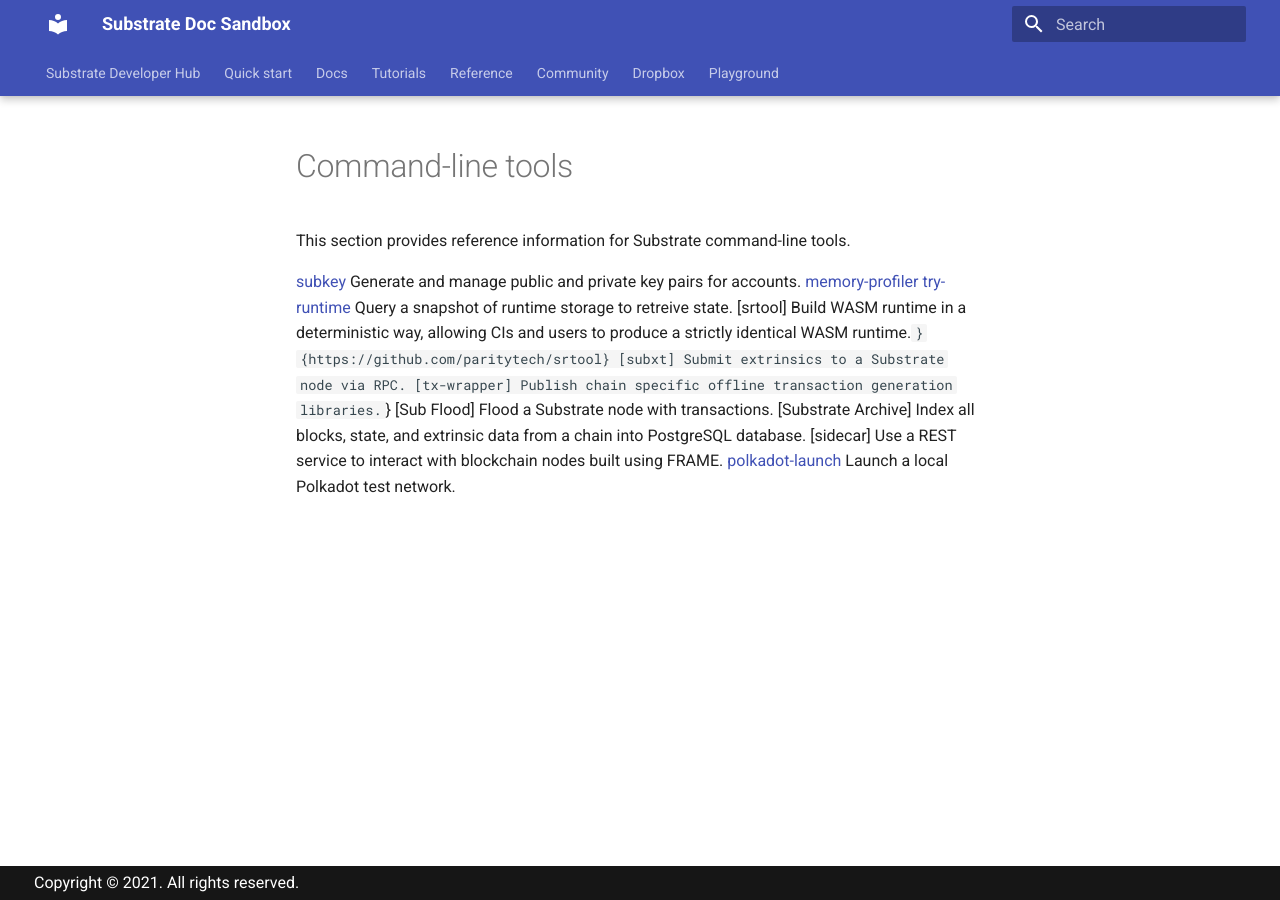
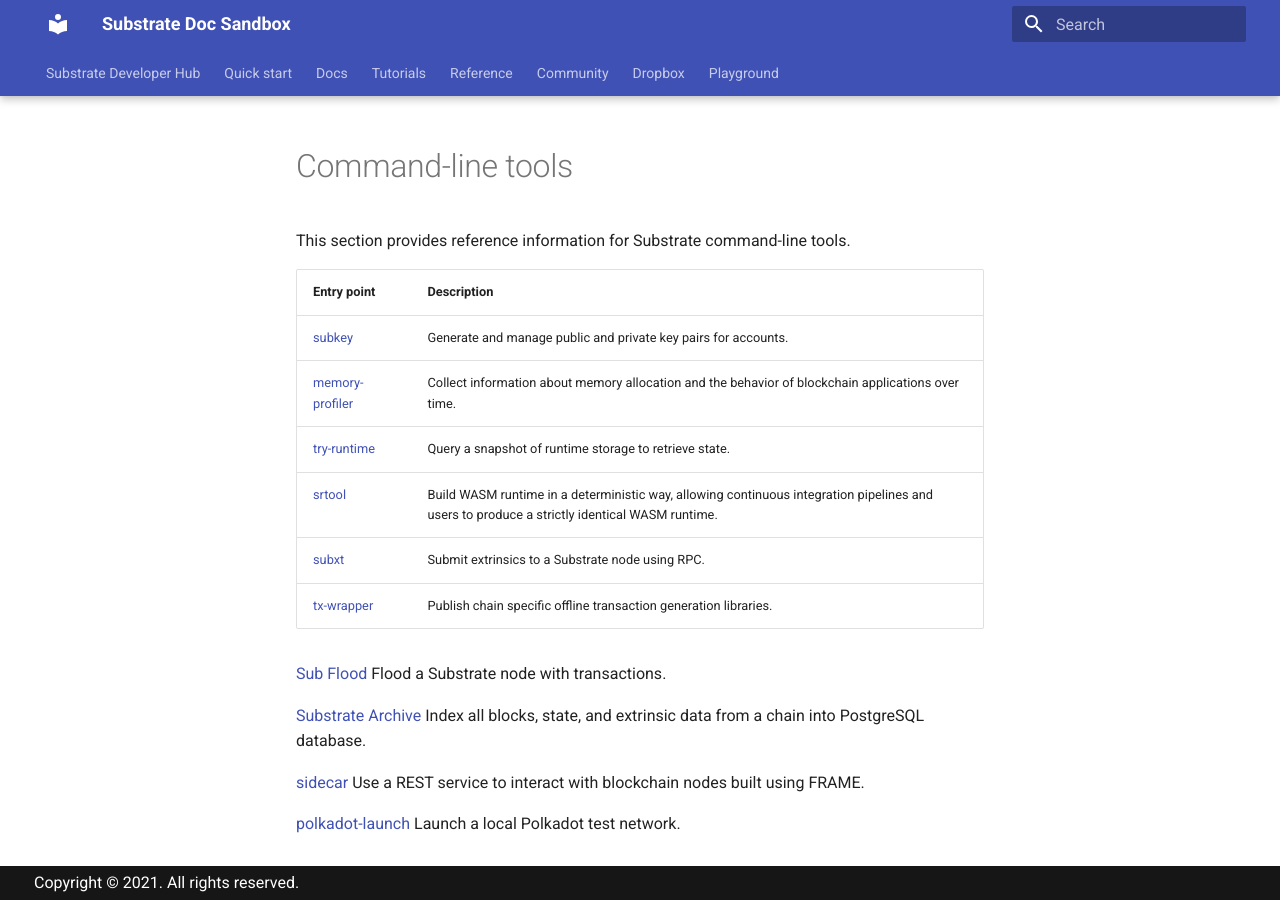
Before and after one commit to polkadot-developers/docs-sandbox, an MkDocs documentation site: the page built from source/docs/reference/command-line-tools/index.md, in a window 1280 px wide. Built offline with MkDocs 1.6.1 and Material for MkDocs 9.7.7, drawn with Linux system fonts in a browser that asks for light colours.

Commit message:
Make the first page a table

```diff
--- a/source/docs/reference/command-line-tools/index.md
+++ b/source/docs/reference/command-line-tools/index.md
@@ -2,14 +2,19 @@
 
 This section provides reference information for Substrate command-line tools.
 
-[subkey](./subkey.md) Generate and manage public and private key pairs for accounts.
-[memory-profiler](./memory-profiling)
-[try-runtime](/v3/tools/try-runtime) Query a snapshot of runtime storage to retreive state.
-[srtool] Build WASM runtime in a deterministic way, allowing CIs and users to produce a strictly identical WASM runtime.`}
-{https://github.com/paritytech/srtool}
-[subxt] Submit extrinsics to a Substrate node via RPC.
-[tx-wrapper] Publish chain specific offline transaction generation libraries.`}
-[Sub Flood] Flood a Substrate node with transactions.
-[Substrate Archive] Index all blocks, state, and extrinsic data from a chain into PostgreSQL database.
-[sidecar] Use a REST service to interact with blockchain nodes built using FRAME.
+| Entry point | Description
+| ----------- | -----------
+| [subkey](./subkey.md) | Generate and manage public and private key pairs for accounts.
+| [memory-profiler](./memory-profiling) | Collect information about memory allocation and the behavior of blockchain applications over time.
+| [try-runtime](/v3/tools/try-runtime) | Query a snapshot of runtime storage to retrieve state.
+| [srtool](https://github.com/paritytech/srtool) | Build WASM runtime in a deterministic way, allowing continuous integration pipelines and users to produce a strictly identical WASM runtime.
+| [subxt]() | Submit extrinsics to a Substrate node using RPC.
+| [tx-wrapper]() | Publish chain specific offline transaction generation libraries.
+
+[Sub Flood]() Flood a Substrate node with transactions.
+
+[Substrate Archive]() Index all blocks, state, and extrinsic data from a chain into PostgreSQL database.
+
+[sidecar]() Use a REST service to interact with blockchain nodes built using FRAME.
+
 [polkadot-launch](https://github.com/paritytech/polkadot-launch) Launch a local Polkadot test network.
```
